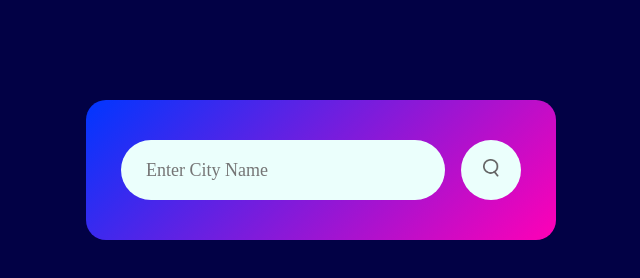
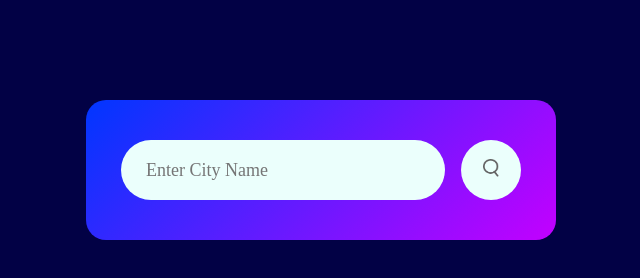
Before and after one commit to ColumbidaeKalla/weather, a plain HTML site: page index.html in a window 1280 px wide. Shown: the whole page, without its empty margins (319-959 px from the left). Drawn offline with Linux system fonts and the light colour scheme.

Commit message:
Update style.css

```diff
--- a/style.css
+++ b/style.css
@@ -2,7 +2,7 @@
 {
     padding: 0;
     margin: 0;
-    font-family: Poetsen One;
+    font-family: Arial Rounded MT;
     font-weight: 500;
     box-sizing: border-box;
 }
@@ -16,7 +16,7 @@ body
 {
     width: 90%;
     max-width: 470px;
-    background: linear-gradient(135deg, #0036FF, #FF00B6);
+    background: linear-gradient(135deg, #0036FF, #c300ff);
     color: #ffffff;
     margin: 100px auto 0;
     border-radius: 20px;
```
